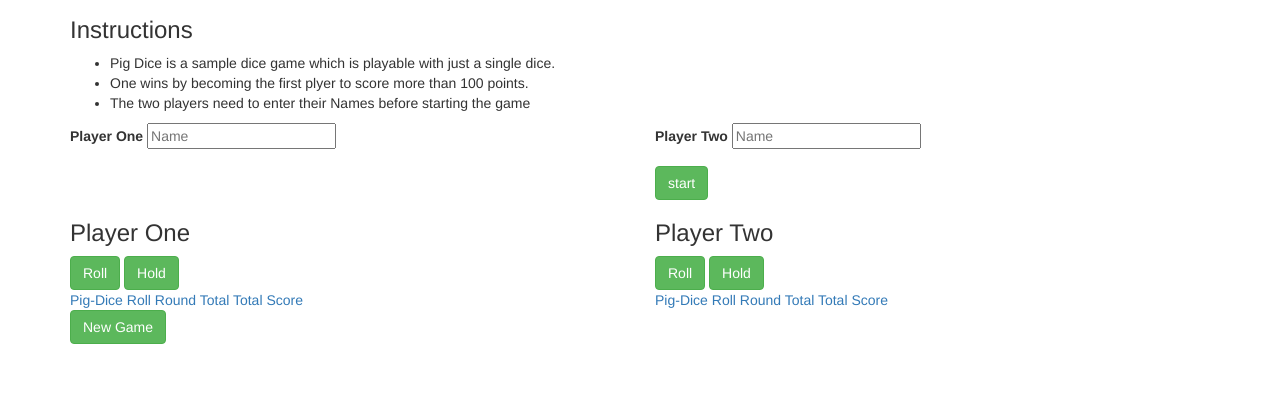
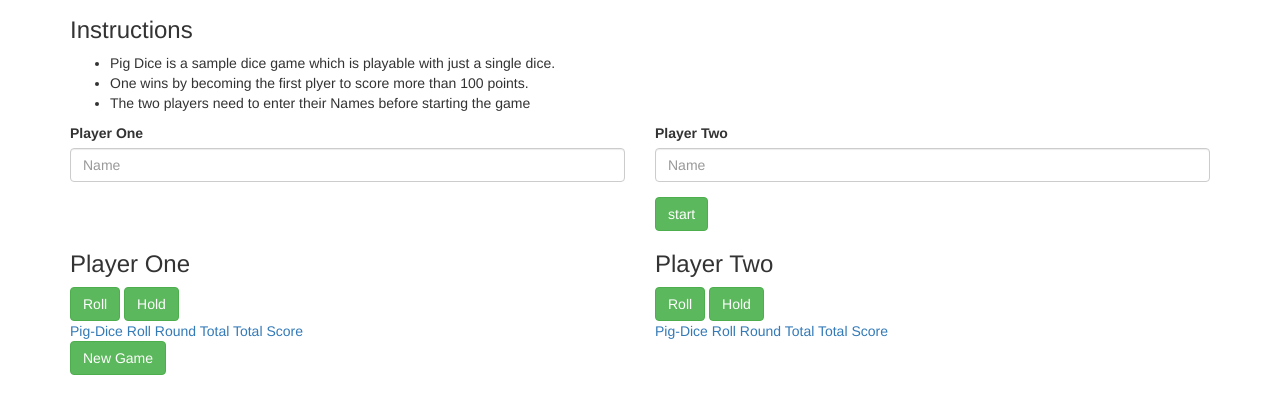
Before and after one commit to FaithOroone/Pig-Dice, a plain HTML site: page index.html in a window 1280 px wide. Shown: the part 63-476 px from the top of the page. Drawn offline with Linux system fonts and the light colour scheme.

```diff
--- a/index.html
+++ b/index.html
@@ -20,7 +20,7 @@
           <form class="form-group" action="index.html" method="post">
             <div class="form-group">
               <label for="player1">Player One</label>
-              <input type="text" class="player1Name"placeholder="Name" id="player1Name"required>
+              <input type="text" class="player1Name form-control"placeholder="Name" id="player1Name"required>
             </div>
           </form>
         </div>
@@ -28,7 +28,7 @@
           <form class="form-group" action="index.html" method="post">
             <div class="from-group">
               <label for="player2">Player Two</label>
-              <input type="text" class="player2Name"placeholder="Name" id="player2Name"required>
+              <input type="text" class="player2Name form-control"placeholder="Name" id="player2Name"required>
             </div>
           </form>
           <button type="button" id="start" class="btn-success btn" name="button" >start</button>
```
Also changed, not shown: 1 other file.
